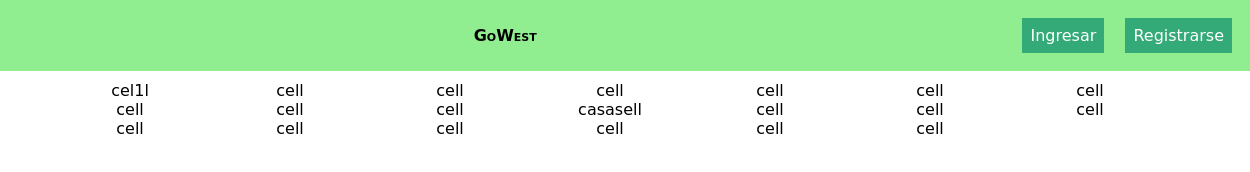
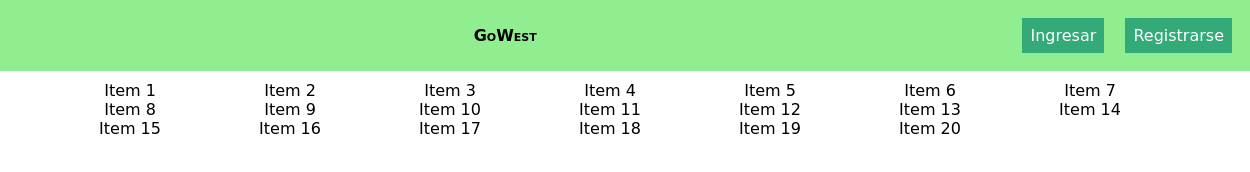
Before and after one commit to feigonzalez/gowest, a plain HTML site: page mockup/index.html in a window 1280 px wide. Shown: the full height of the page, 30-1280 px from the left. Drawn offline with Linux system fonts and the light colour scheme.

Commit message:
Upgraded ihtml.js
ihtml.js can now execute code included in script tags from the imported html files

```diff
--- a/ihtml.js
+++ b/ihtml.js
@@ -1,12 +1,22 @@
-//Finds all <iHTML> elements in the main HTML document. For reach, fetches an HTML file,
-//as specified by its src attribute, and loads its content into that iHTML element.
+/*
+    Finds all <iHTML> elements in the main HTML document. For reach, fetches an HTML file,
+    as specified by its src attribute, and loads its content into that iHTML element.
+    After all IHTML contents have been loaded, it executes the contents of all imported
+    <script> tags, using eval(). It does not properly import external scripts declared with
+    <script> tags
+*/
 async function loadAll(){
     for(var toI of document.getElementsByTagName("IHTML")){
         await fetch(toI.getAttribute("src"))
             .then(response => response.text())
             .then(data => toI.innerHTML=data);
     }
+    return;
 }
 window.addEventListener("load",()=>{
-    loadAll()
+    loadAll().then(done =>{
+        for(s of document.querySelectorAll("ihtml script")){
+            eval(s.innerHTML)
+        }
+    })
 })
--- a/mockup/gallery.html
+++ b/mockup/gallery.html
@@ -1,22 +1,10 @@
 <div id="gallery">
-    <div class="galleryItem">cel1l</div>
-    <div class="galleryItem">cell</div>
-    <div class="galleryItem">cell</div>
-    <div class="galleryItem">cell</div>
-    <div class="galleryItem">cell</div>
-    <div class="galleryItem">cell</div>
-    <div class="galleryItem">cell</div>
-    <div class="galleryItem">cell</div>
-    <div class="galleryItem">cell</div>
-    <div class="galleryItem">cell</div>
-    <div class="galleryItem">casasell</div>
-    <div class="galleryItem">cell</div>
-    <div class="galleryItem">cell</div>
-    <div class="galleryItem">cell</div>
-    <div class="galleryItem">cell</div>
-    <div class="galleryItem">cell</div>
-    <div class="galleryItem">cell</div>
-    <div class="galleryItem">cell</div>
-    <div class="galleryItem">cell</div>
-    <div class="galleryItem">cell</div>
+    <script>
+        g=document.getElementById("gallery")
+        for(var i=0;i<20;i++){
+            d=document.createElement("div");
+            g.appendChild(d)
+            d.outerHTML="<div class='galleryItem'>Item "+(i+1)+"</div>"
+        }
+    </script>
 </div>
```
Also changed, not shown: mockup/index.html (+0 -1 lines).
